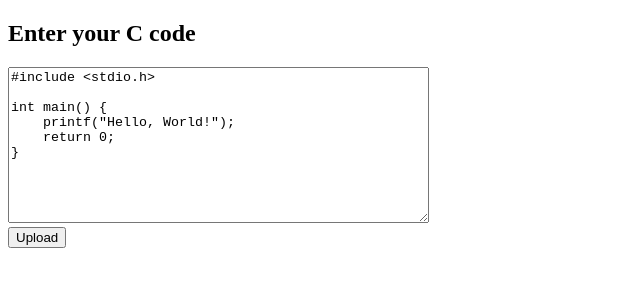
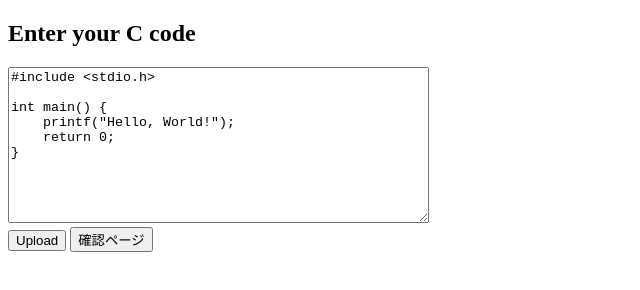
Before and after one commit to doxu-san/azure_test, a website: page src/form_index/c_input.html in a window 1280 px wide. Shown: the whole page, without its empty margins (0-640 px from the left). Drawn offline with Linux system fonts and the light colour scheme.

Commit message:
htmlとれるよ！

```diff
--- a/src/form_index/c_input.html
+++ b/src/form_index/c_input.html
@@ -14,6 +14,7 @@ int main() {
     return 0;
 }</textarea><br>
     <button onclick="uploadCode()">Upload</button>
+    <button href="https://strcaesarsalad.blob.core.windows.net/test/tmp.html">確認ページ</button>
 
     <script>
         async function uploadCode() {
```
